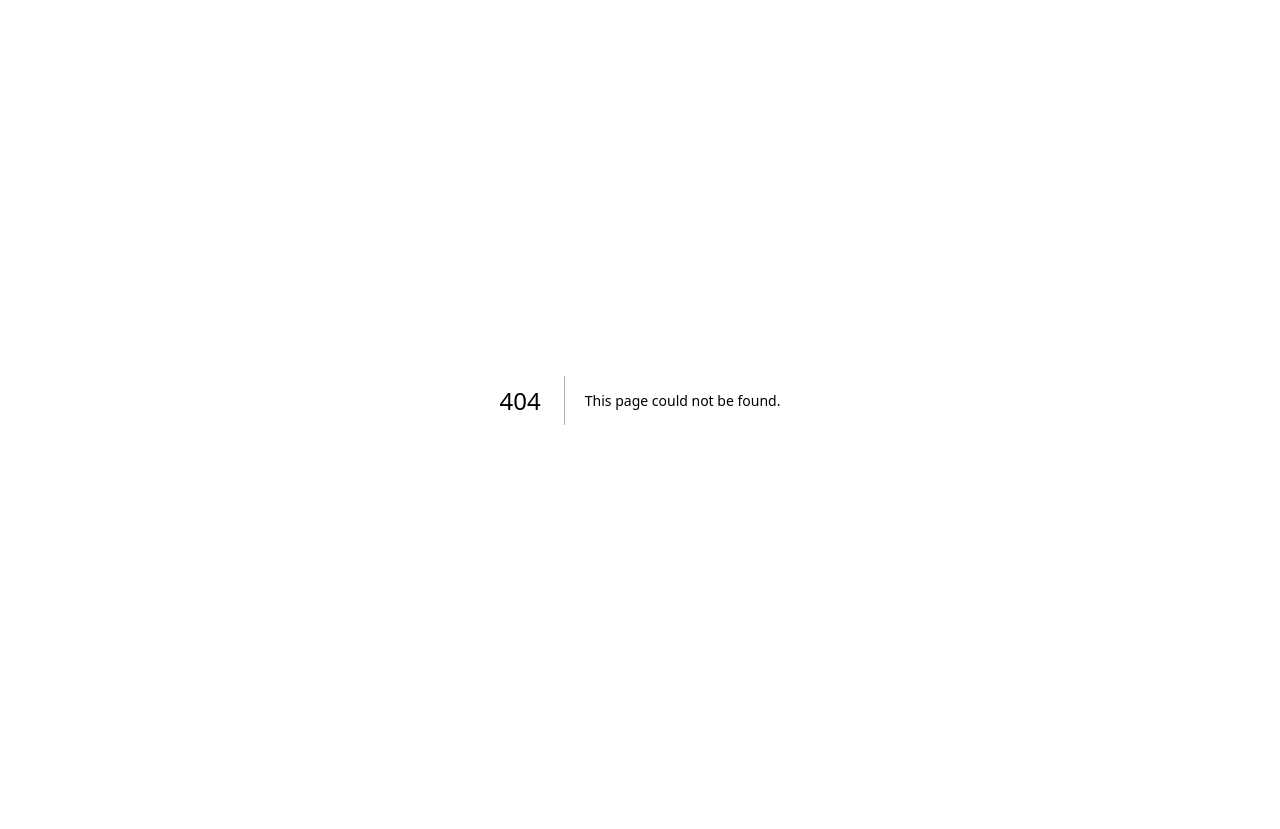
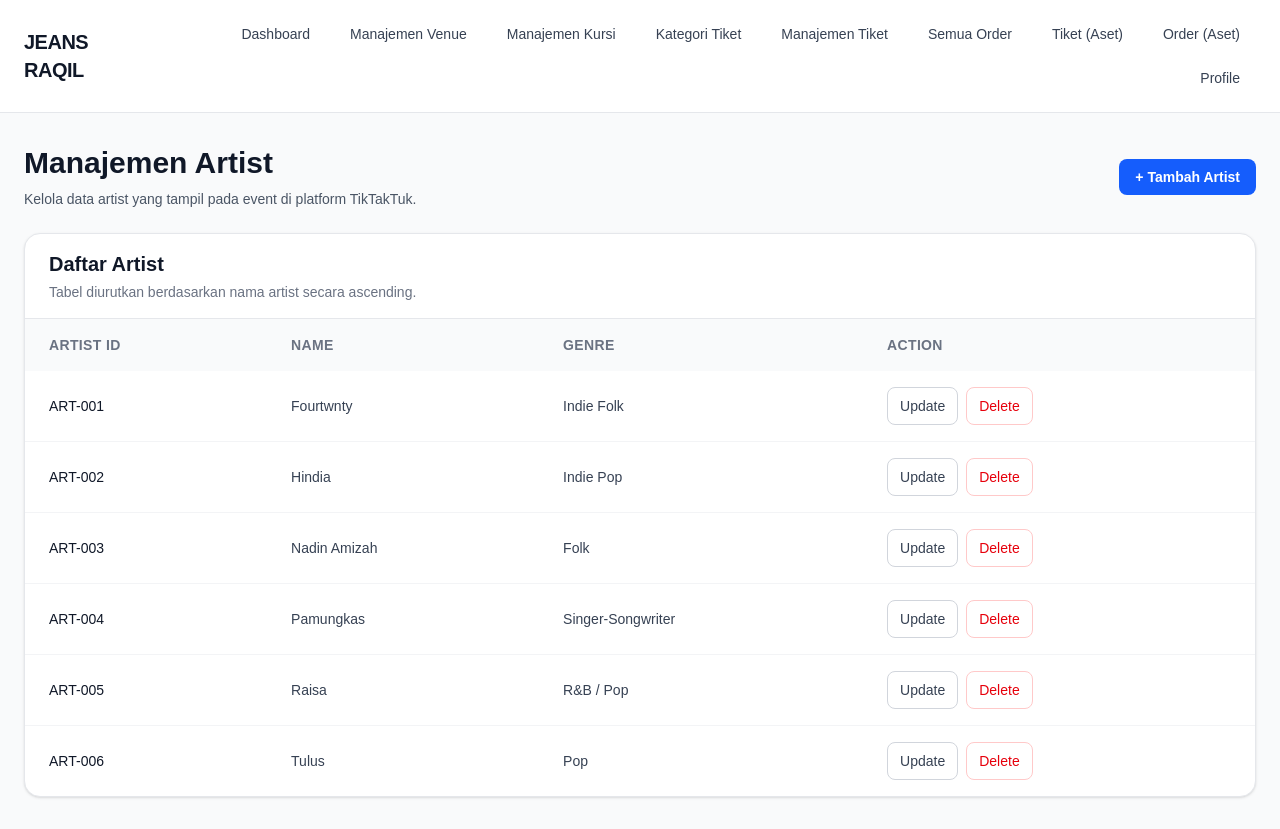
Before and after one commit to Nisrinalts/tk03-jeans_raqil, a Next.js app: page /artists/manage in a window 1280 px wide. Before the commit this address had no page. Before the commit the page ends 800 px from the top, so only its background shows below. Built offline with nearby package versions, Linux system fonts and the light colour scheme.

Commit message:
Create initial manage artist page

```diff
--- /dev/null
+++ b/src/app/artists/manage/page.tsx
@@ -0,0 +1,91 @@
+"use client";
+
+import { useMemo, useState } from "react";
+import Navbar from "@/components/Navbar";
+import { Artist } from "@/types/artist";
+
+const initialArtists: Artist[] = [
+  { artist_id: "ART-001", name: "Fourtwnty", genre: "Indie Folk" },
+  { artist_id: "ART-002", name: "Hindia", genre: "Indie Pop" },
+  { artist_id: "ART-003", name: "Nadin Amizah", genre: "Folk" },
+  { artist_id: "ART-004", name: "Pamungkas", genre: "Singer-Songwriter" },
+  { artist_id: "ART-005", name: "Raisa", genre: "R&B / Pop" },
+  { artist_id: "ART-006", name: "Tulus", genre: "Pop" },
+];
+
+export default function ManageArtistsPage() {
+  const [artists, setArtists] = useState<Artist[]>(initialArtists);
+
+  const sortedArtists = useMemo(() => {
+    return [...artists].sort((a, b) => a.name.localeCompare(b.name));
+  }, [artists]);
+
+  return (
+    <main className="min-h-screen bg-gray-50">
+      <Navbar role="admin" />
+
+      <section className="mx-auto max-w-7xl px-6 py-8">
+        <div className="mb-6 flex items-center justify-between">
+          <div>
+            <h1 className="text-3xl font-bold text-gray-900">Manajemen Artist</h1>
+            <p className="mt-2 text-sm text-gray-600">
+              Kelola data artist yang tampil pada event di platform TikTakTuk.
+            </p>
+          </div>
+
+          <button className="rounded-lg bg-blue-600 px-4 py-2 text-sm font-semibold text-white hover:bg-blue-700">
+            + Tambah Artist
+          </button>
+        </div>
+
+        <div className="overflow-hidden rounded-2xl border border-gray-200 bg-white shadow-sm">
+          <div className="border-b border-gray-200 px-6 py-4">
+            <h2 className="text-xl font-semibold text-gray-900">Daftar Artist</h2>
+            <p className="mt-1 text-sm text-gray-500">
+              Tabel diurutkan berdasarkan nama artist secara ascending.
+            </p>
+          </div>
+
+          <div className="overflow-x-auto">
+            <table className="min-w-full text-left">
+              <thead className="bg-gray-50 text-sm uppercase tracking-wide text-gray-500">
+                <tr>
+                  <th className="px-6 py-4">Artist ID</th>
+                  <th className="px-6 py-4">Name</th>
+                  <th className="px-6 py-4">Genre</th>
+                  <th className="px-6 py-4">Action</th>
+                </tr>
+              </thead>
+              <tbody className="divide-y divide-gray-100">
+                {sortedArtists.map((artist) => (
+                  <tr key={artist.artist_id} className="text-sm text-gray-700">
+                    <td className="px-6 py-4 font-medium text-gray-900">{artist.artist_id}</td>
+                    <td className="px-6 py-4">{artist.name}</td>
+                    <td className="px-6 py-4">{artist.genre || "-"}</td>
+                    <td className="px-6 py-4">
+                      <div className="flex gap-2">
+                        <button className="rounded-lg border border-gray-300 px-3 py-2 text-sm font-medium text-gray-700 hover:bg-gray-50">
+                          Update
+                        </button>
+                        <button className="rounded-lg border border-red-200 px-3 py-2 text-sm font-medium text-red-600 hover:bg-red-50">
+                          Delete
+                        </button>
+                      </div>
+                    </td>
+                  </tr>
+                ))}
+                {sortedArtists.length === 0 && (
+                  <tr>
+                    <td colSpan={4} className="px-6 py-8 text-center text-sm text-gray-500">
+                      Belum ada artist.
+                    </td>
+                  </tr>
+                )}
+              </tbody>
+            </table>
+          </div>
+        </div>
+      </section>
+    </main>
+  );
+}
--- a/src/app/page.tsx
+++ b/src/app/page.tsx
@@ -1,65 +1,9 @@
-import Image from "next/image";
+import Navbar from "@/components/Navbar";
 
 export default function Home() {
   return (
-    <div className="flex flex-col flex-1 items-center justify-center bg-zinc-50 font-sans dark:bg-black">
-      <main className="flex flex-1 w-full max-w-3xl flex-col items-center justify-between py-32 px-16 bg-white dark:bg-black sm:items-start">
-        <Image
-          className="dark:invert"
-          src="/next.svg"
-          alt="Next.js logo"
-          width={100}
-          height={20}
-          priority
-        />
-        <div className="flex flex-col items-center gap-6 text-center sm:items-start sm:text-left">
-          <h1 className="max-w-xs text-3xl font-semibold leading-10 tracking-tight text-black dark:text-zinc-50">
-            To get started, edit the page.tsx file.
-          </h1>
-          <p className="max-w-md text-lg leading-8 text-zinc-600 dark:text-zinc-400">
-            Looking for a starting point or more instructions? Head over to{" "}
-            <a
-              href="https://vercel.com/templates?framework=next.js&utm_source=create-next-app&utm_medium=appdir-template-tw&utm_campaign=create-next-app"
-              className="font-medium text-zinc-950 dark:text-zinc-50"
-            >
-              Templates
-            </a>{" "}
-            or the{" "}
-            <a
-              href="https://nextjs.org/learn?utm_source=create-next-app&utm_medium=appdir-template-tw&utm_campaign=create-next-app"
-              className="font-medium text-zinc-950 dark:text-zinc-50"
-            >
-              Learning
-            </a>{" "}
-            center.
-          </p>
-        </div>
-        <div className="flex flex-col gap-4 text-base font-medium sm:flex-row">
-          <a
-            className="flex h-12 w-full items-center justify-center gap-2 rounded-full bg-foreground px-5 text-background transition-colors hover:bg-[#383838] dark:hover:bg-[#ccc] md:w-[158px]"
-            href="https://vercel.com/new?utm_source=create-next-app&utm_medium=appdir-template-tw&utm_campaign=create-next-app"
-            target="_blank"
-            rel="noopener noreferrer"
-          >
-            <Image
-              className="dark:invert"
-              src="/vercel.svg"
-              alt="Vercel logomark"
-              width={16}
-              height={16}
-            />
-            Deploy Now
-          </a>
-          <a
-            className="flex h-12 w-full items-center justify-center rounded-full border border-solid border-black/[.08] px-5 transition-colors hover:border-transparent hover:bg-black/[.04] dark:border-white/[.145] dark:hover:bg-[#1a1a1a] md:w-[158px]"
-            href="https://nextjs.org/docs?utm_source=create-next-app&utm_medium=appdir-template-tw&utm_campaign=create-next-app"
-            target="_blank"
-            rel="noopener noreferrer"
-          >
-            Documentation
-          </a>
-        </div>
-      </main>
-    </div>
+    <main className="min-h-screen bg-gray-50">
+      <Navbar role="guest" />
+    </main>
   );
 }
--- /dev/null
+++ b/src/components/Navbar.tsx
@@ -0,0 +1,80 @@
+"use client";
+
+import Link from "next/link";
+
+type Role = "guest" | "admin" | "organizer" | "customer";
+
+type MenuItem = {
+  label: string;
+  href: string;
+};
+
+type NavbarProps = {
+  role: Role;
+};
+
+const menuByRole: Record<Role, MenuItem[]> = {
+  guest: [
+    { label: "Login", href: "/login" },
+    { label: "Registrasi", href: "/register" },
+  ],
+  admin: [
+    { label: "Dashboard", href: "/dashboard" },
+    { label: "Manajemen Venue", href: "/venues/manage" },
+    { label: "Manajemen Kursi", href: "/seats/manage" },
+    { label: "Kategori Tiket", href: "/ticket-categories" },
+    { label: "Manajemen Tiket", href: "/tickets/manage" },
+    { label: "Semua Order", href: "/orders/all" },
+    { label: "Tiket (Aset)", href: "/assets/tickets" },
+    { label: "Order (Aset)", href: "/assets/orders" },
+    { label: "Profile", href: "/profile" },
+  ],
+  organizer: [
+    { label: "Dashboard", href: "/dashboard" },
+    { label: "Event Saya", href: "/my-events" },
+    { label: "Manajemen Venue", href: "/venues/manage" },
+    { label: "Manajemen Kursi", href: "/seats/manage" },
+    { label: "Kategori Tiket", href: "/ticket-categories" },
+    { label: "Manajemen Tiket", href: "/tickets/manage" },
+    { label: "Semua Order", href: "/orders/all" },
+    { label: "Tiket (Aset)", href: "/assets/tickets" },
+    { label: "Order (Aset)", href: "/assets/orders" },
+    { label: "Profile", href: "/profile" },
+  ],
+  customer: [
+    { label: "Dashboard", href: "/dashboard" },
+    { label: "Tiket Saya", href: "/my-tickets" },
+    { label: "Pesanan", href: "/orders" },
+    { label: "Cari Event", href: "/events" },
+    { label: "Promosi", href: "/promotions" },
+    { label: "Venue", href: "/venues" },
+    { label: "Artis", href: "/artists" },
+    { label: "Logout", href: "/logout" },
+  ],
+};
+
+export default function Navbar({ role }: NavbarProps) {
+  const menus = menuByRole[role];
+
+  return (
+    <header className="sticky top-0 z-50 border-b border-gray-200 bg-white/95 backdrop-blur">
+      <div className="mx-auto flex max-w-7xl items-center justify-between px-6 py-4">
+        <Link href="/" className="text-xl font-bold tracking-tight text-gray-900">
+          JEANS RAQIL
+        </Link>
+
+        <nav className="flex flex-wrap items-center justify-end gap-2">
+          {menus.map((menu) => (
+            <Link
+              key={menu.label}
+              href={menu.href}
+              className="rounded-full px-4 py-2 text-sm font-medium text-gray-700 transition hover:bg-gray-100 hover:text-black"
+            >
+              {menu.label}
+            </Link>
+          ))}
+        </nav>
+      </div>
+    </header>
+  );
+}
--- /dev/null
+++ b/src/types/artist.ts
@@ -0,0 +1,5 @@
+export type Artist = {
+  artist_id: string;
+  name: string;
+  genre: string;
+};
```
Also changed, not shown: src/components/artists/ArtistFormModal.tsx (added), src/components/artists/ArtistTable.tsx (added), src/components/artists/DeleteArtistModal.tsx (added).
